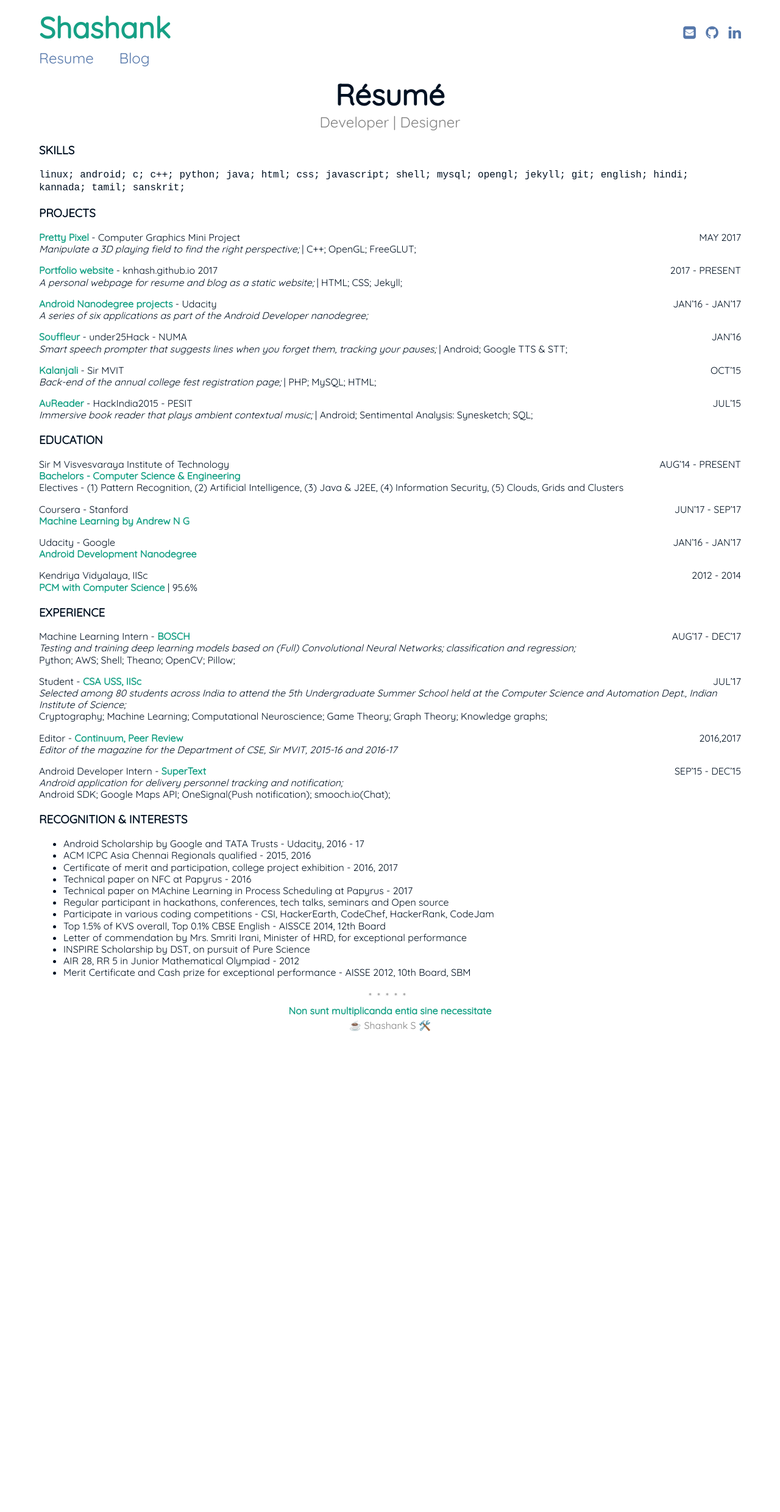
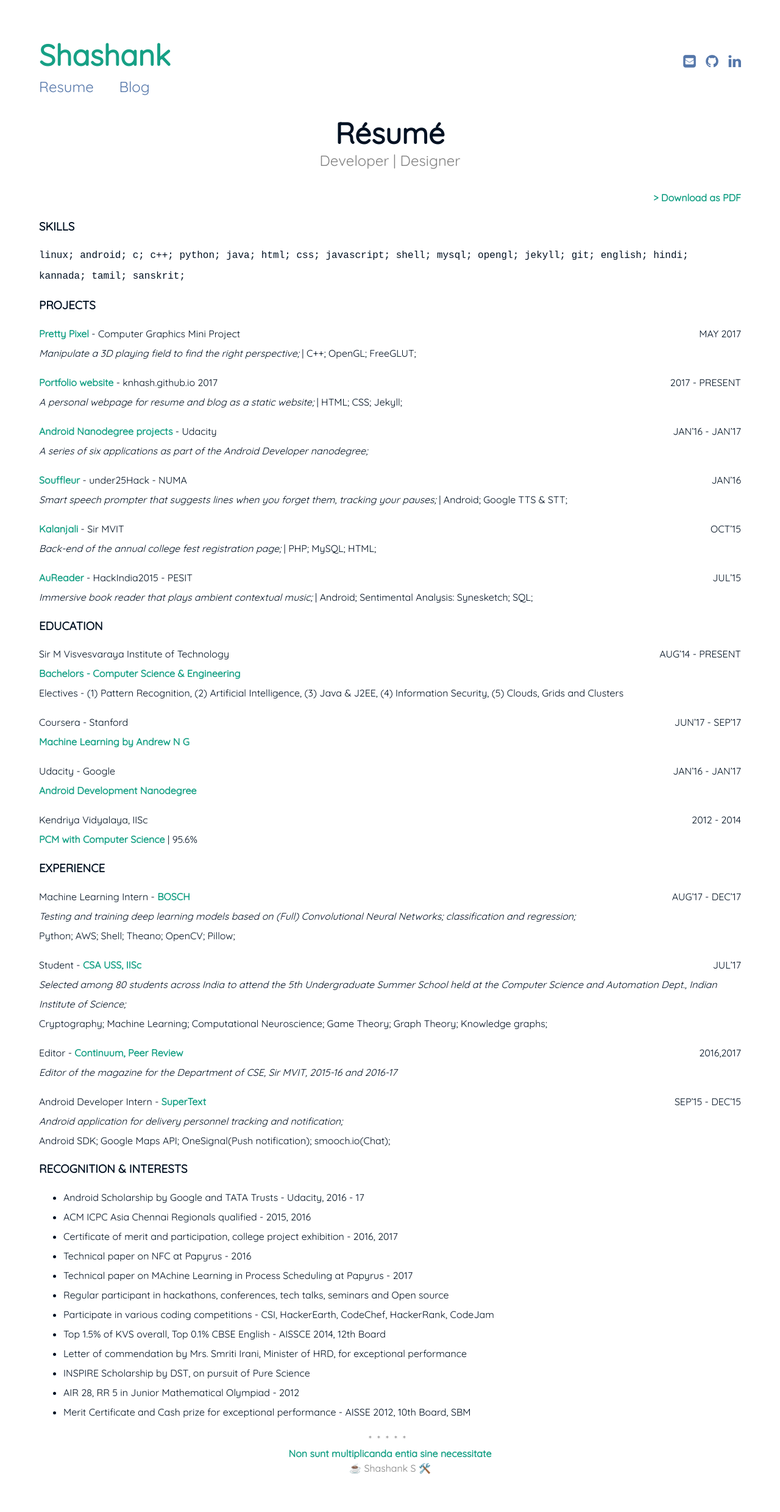
Before and after one commit to knhash/knhash.github.io, a Jekyll site: the page built from resume.md, in a window 1280 px wide. Shown: the whole page at 61% size. Built offline with Jekyll 4.4.1, drawn with Linux system fonts in a browser that asks for light colours; before the commit the page ends 1708 px from its top, so only the background shows below that.

Commit message:
chore: change line height in resume

````diff
--- a/css/main.css
+++ b/css/main.css
@@ -46,7 +46,7 @@
 
   .wrapper {
     max-width: 90%;
-    margin: 15px auto; }
+    margin: 60px auto; }
 
 /* =Header *//*************************************************************/
   .header {
@@ -90,7 +90,7 @@
 
 /* =Titles *//*************************************************************/
   .page-title {
-    margin: 15px auto;
+    margin: 30px auto;
     text-align: center; }
 
   .page-title__text {
--- a/resume.md
+++ b/resume.md
@@ -5,15 +5,8 @@
 permalink: /resume/
 ---
 
-<style type="text/css">
-
-	p, ul, ol, dl, li {
-		font-size: 100%;
-		line-height: 120%;
-	}
-
-</style>
-
+<span style="float: right; "><a href="/resume.pdf"><strong>> Download as PDF</strong></a> </span>
+<br>
 
 ### SKILLS
 ``` linux; android; c; c++; python; java; html; css; javascript; shell; mysql; opengl; jekyll; git; english; hindi; kannada; tamil; sanskrit;  ```
````
